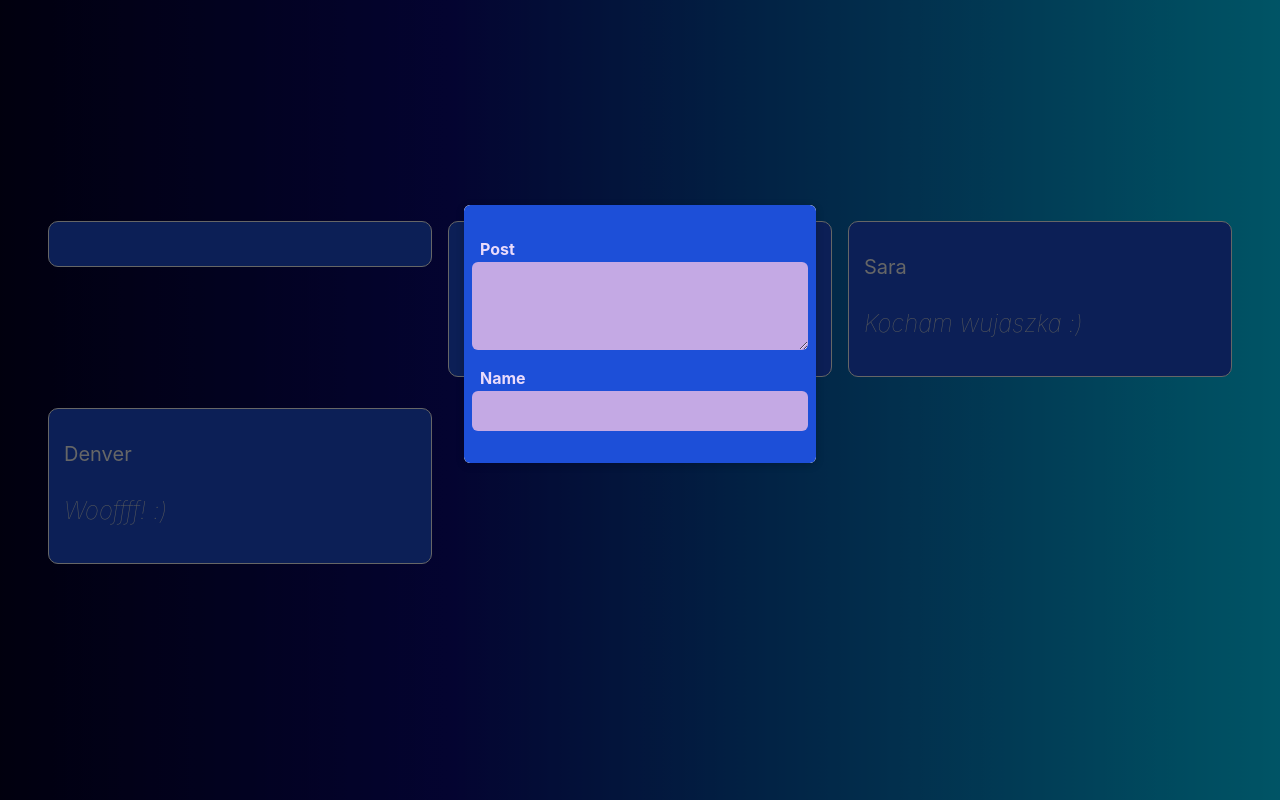
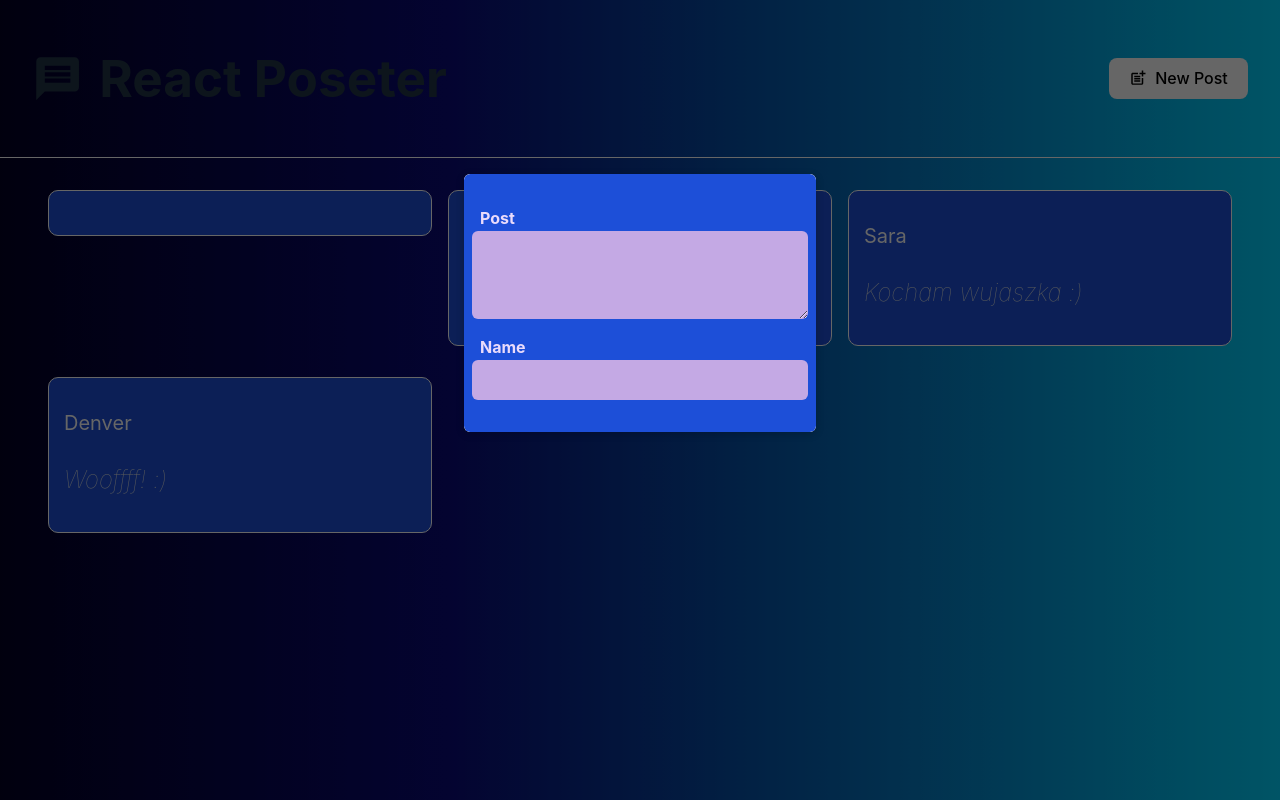
Before and after one commit to qkiczw/vitereactprzypomnienie, a React (Vite) app: page / in a window 1280 px wide. Built offline with nearby package versions, Linux system fonts and the light colour scheme.

Commit message:
Add a Header component with some styles.

```diff
--- a/package.json
+++ b/package.json
@@ -11,7 +11,8 @@
   },
   "dependencies": {
     "react": "^18.3.1",
-    "react-dom": "^18.3.1"
+    "react-dom": "^18.3.1",
+    "react-icons": "^5.4.0"
   },
   "devDependencies": {
     "@eslint/js": "^9.13.0",
--- a/src/App.css
+++ b/src/App.css
@@ -1,3 +1,4 @@
 #root {
   width: 100vw;
+  height: 100dvh;
 }
--- a/src/App.jsx
+++ b/src/App.jsx
@@ -1,14 +1,18 @@
 import "./App.css";
 
 import "./components/Post/Post";
+import Header from "./components/Header/Header";
 
 import PostsList from "./components/PostsList/PostsList";
 
 function App() {
   return (
-    <main>
-      <PostsList />
-    </main>
+    <>
+      <Header />
+      <main>
+        <PostsList />
+      </main>
+    </>
   );
 }
 
--- /dev/null
+++ b/src/components/Header/Header.jsx
@@ -0,0 +1,21 @@
+import styles from "./Header.module.css";
+
+import { MdPostAdd, MdMessage } from "react-icons/md";
+function Header() {
+  return (
+    <header className={styles.header}>
+      <h1 className={styles.logo}>
+        <MdMessage />
+        React Poseter
+      </h1>
+      <p>
+        <button className={styles.button}>
+          <MdPostAdd size={18} />
+          New Post
+        </button>
+      </p>
+    </header>
+  );
+}
+
+export default Header;
--- /dev/null
+++ b/src/components/Header/Header.module.css
@@ -0,0 +1,25 @@
+.header {
+  border-bottom: 1px solid white;
+  border-bottom-width: thin;
+  display: flex;
+  justify-content: space-between;
+  align-items: center;
+  padding: 1rem 2rem;
+}
+
+.logo {
+  display: inline-flex;
+  gap: 1rem;
+  align-items: center;
+}
+
+.button {
+  display: flex;
+  gap: 0.5rem;
+  align-items: center;
+  background-color: rgb(255, 255, 255);
+  color: black;
+}
+.button:hover {
+  background-color: rgb(219, 219, 219);
+}
```
Also changed, not shown: 1 other file (tests, documents, lock files or other folders).
